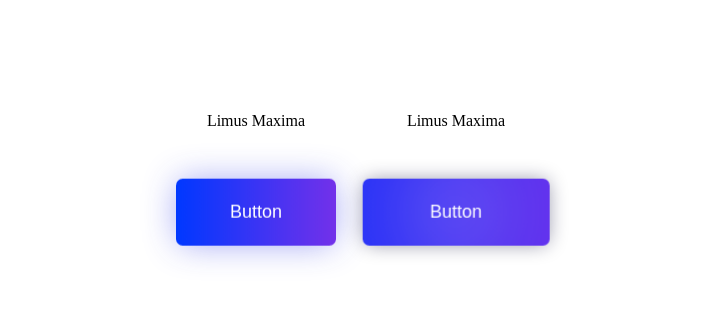
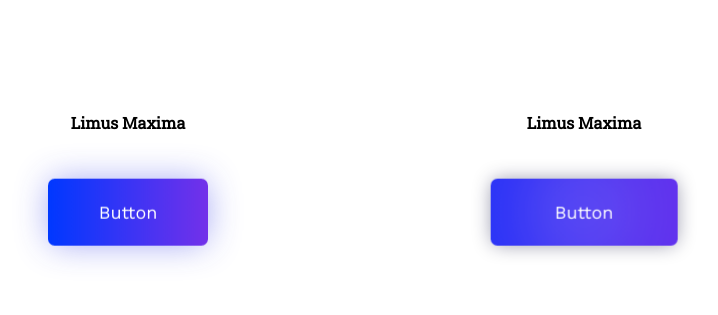
Before and after one commit to miracleonyenma/btn-glare, a plain HTML site: page index.html in a window 1280 px wide. Shown: the part 188-503 px from the top of the page, without its empty margins (284-1002 px from the left). Drawn offline with nearby package versions, Linux system fonts and the light colour scheme.

Commit message:
added fonts

```diff
--- a/style.scss
+++ b/style.scss
@@ -1,7 +1,9 @@
+@import url('https://fonts.googleapis.com/css?family=Bitter|Noto+Serif|PT+Serif|Roboto+Slab|Work+Sans&display=swap');
 * {
     padding: 0;
     margin: 0;
     box-sizing: border-box;
+
   }
 
   .main {
@@ -19,8 +21,16 @@
     transform-style: preserve-3d;
     perspective: (700px);
     text-align: center;
+    margin:0 10%;
+    font-family: 'Bitter', serif;
+    font-family: 'PT Serif', serif;
+    font-family: 'Roboto Slab', serif;
+    //font-family: 'Noto Serif', serif;
+    //font-family: 'Work Sans', sans-serif;
+    font-weight: 700;
 
     button {
+        font-family: 'Work Sans', sans-serif;
         width: 12em;
         height: 5em;
         background: linear-gradient(90deg, #0038ff, #7331ea);
@@ -46,7 +56,7 @@
             opacity: 0;
             border-radius: 50%;
             filter: blur(35px);
-            transition: opacity 0.32s ease;
+            transition: opacity 0.32s cubic-bezier(.76,.08,.26,1.34);
 
           }
 
@@ -71,7 +81,7 @@
     left: 50%;
     transform: translate(-50%, -50%) rotateX(var(--rx, 0)) rotateY(var(--ry, 0)); //rotateY(20deg);
     overflow: hidden;
-    transition: 0.22s ease;
+    transition: 0.22s cubic-bezier(.76,.08,.26,1.34);
 
     &:hover .glare2{
         opacity: 0.15;
```
Also changed, not shown: style.css, 1 other file.
